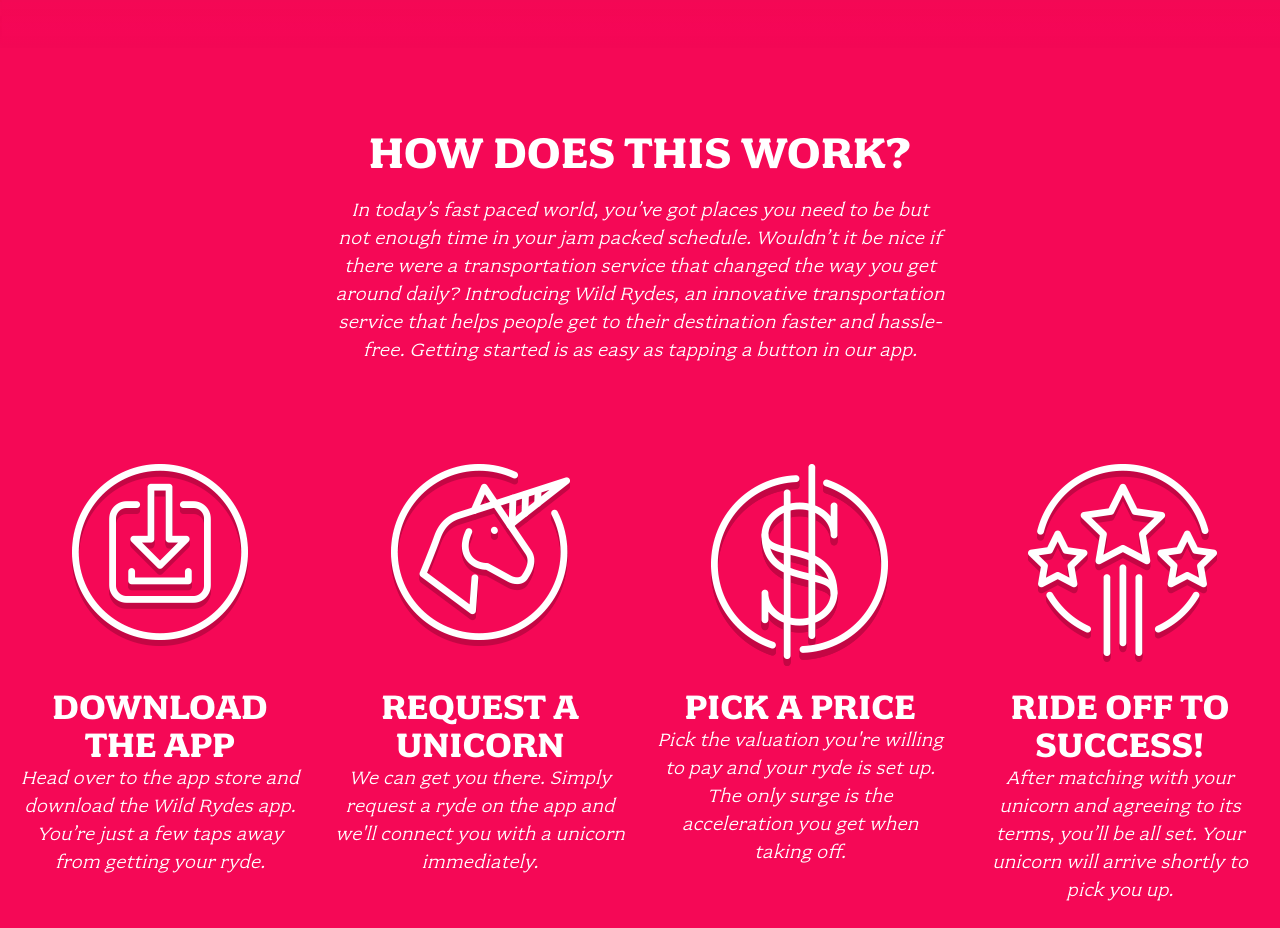
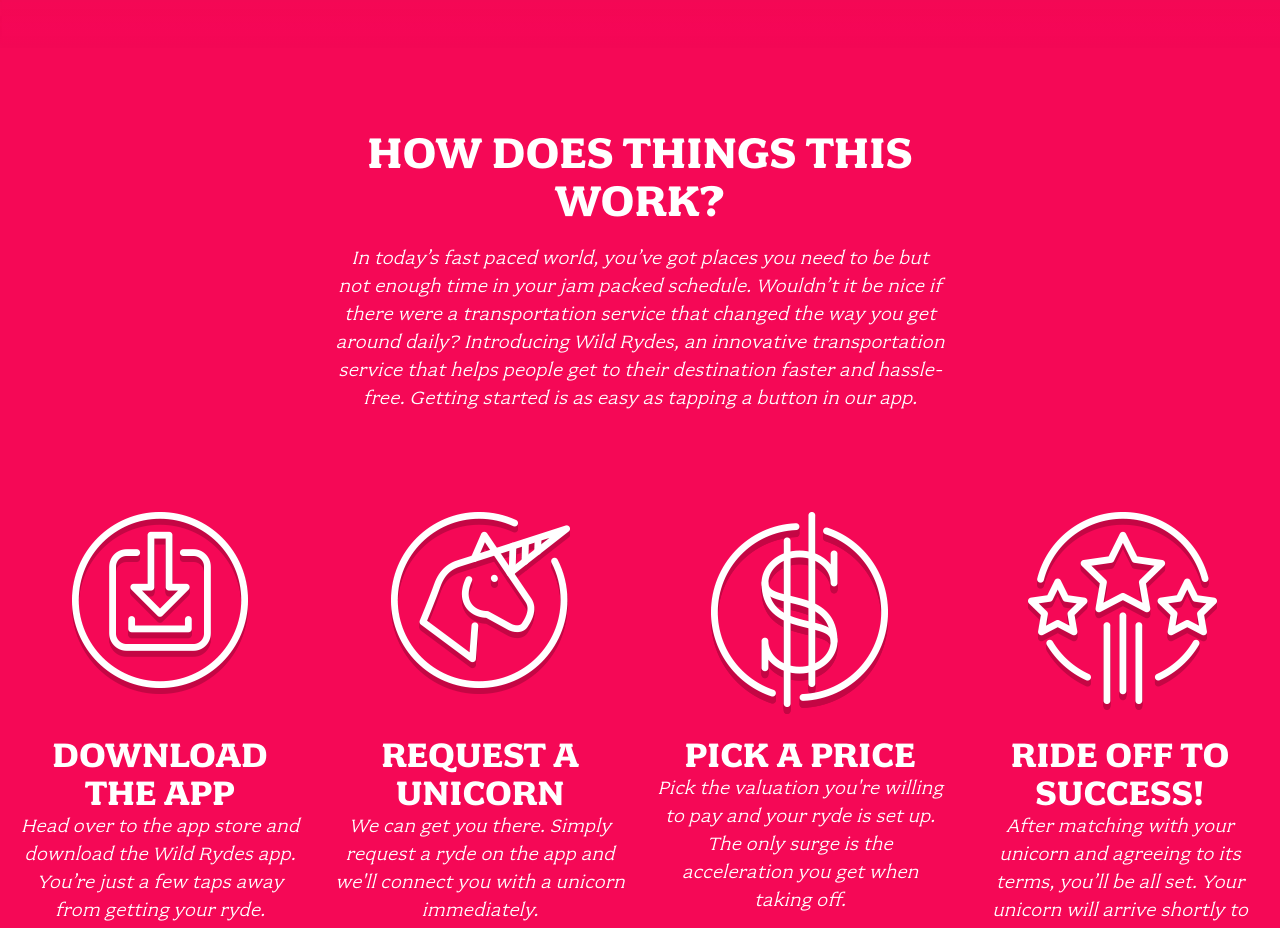
Before and after one commit to Mubarek-Bora/wildrydes-site, a plain HTML site: page index.html in a window 1280 px wide. Shown: the part 900-1828 px from the top of the page. Drawn offline with Linux system fonts and the light colour scheme.

Commit message:
Update index.html

```diff
--- a/index.html
+++ b/index.html
@@ -30,7 +30,7 @@
 
   <section class="home-about">
     <div class="row column large-9 xlarge-6 xxlarge-4">
-      <h2 class="section-title">How Does This Work?</h2>
+      <h2 class="section-title">How Does Things This Work?</h2>
       <p class="content">
         In today’s fast paced world, you’ve got places you need to be but not enough time in your jam packed schedule. Wouldn’t it be nice if there were a transportation service that changed the way you get around daily? Introducing Wild Rydes, an innovative transportation service that helps people get to their destination faster and hassle-free. Getting started is as easy as tapping a button in our app.
       </p>
```
